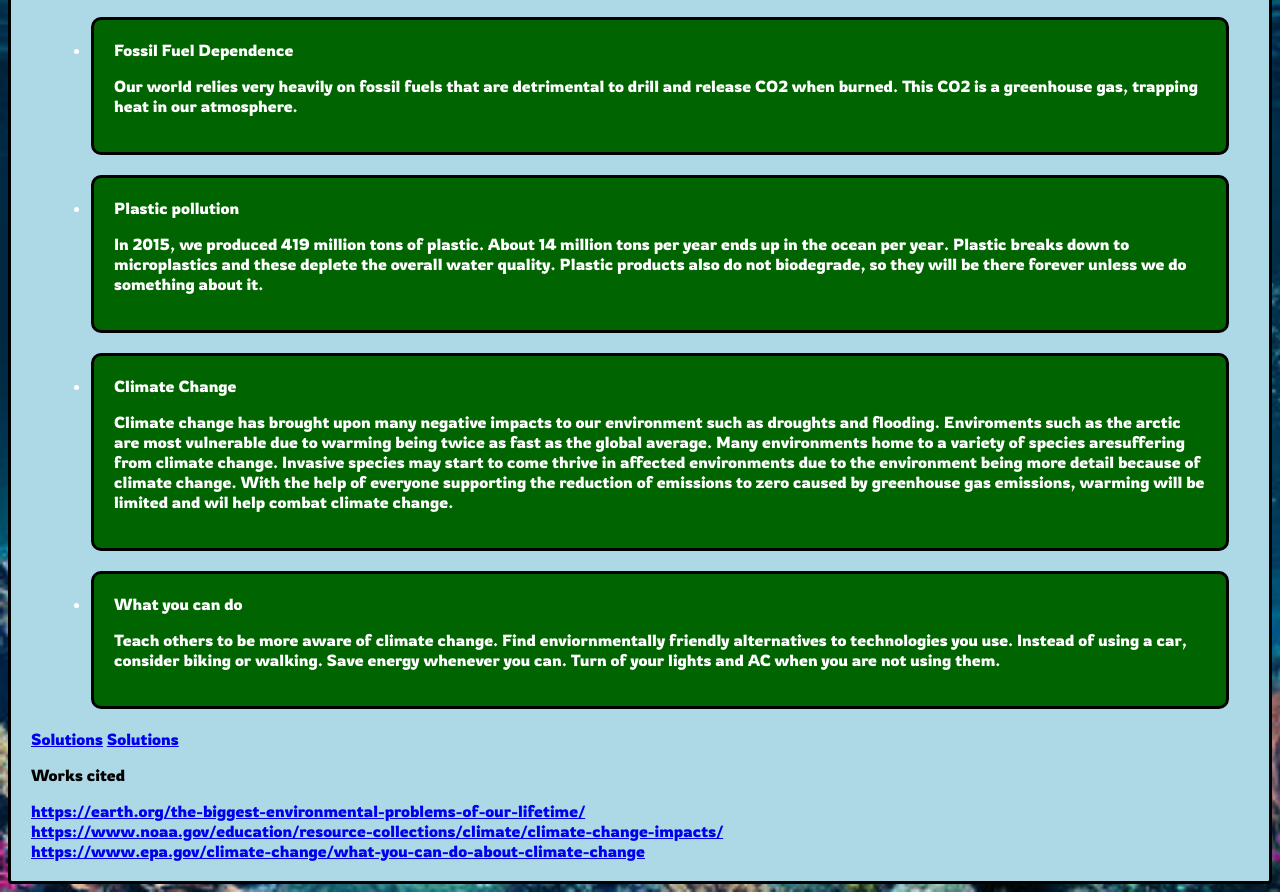
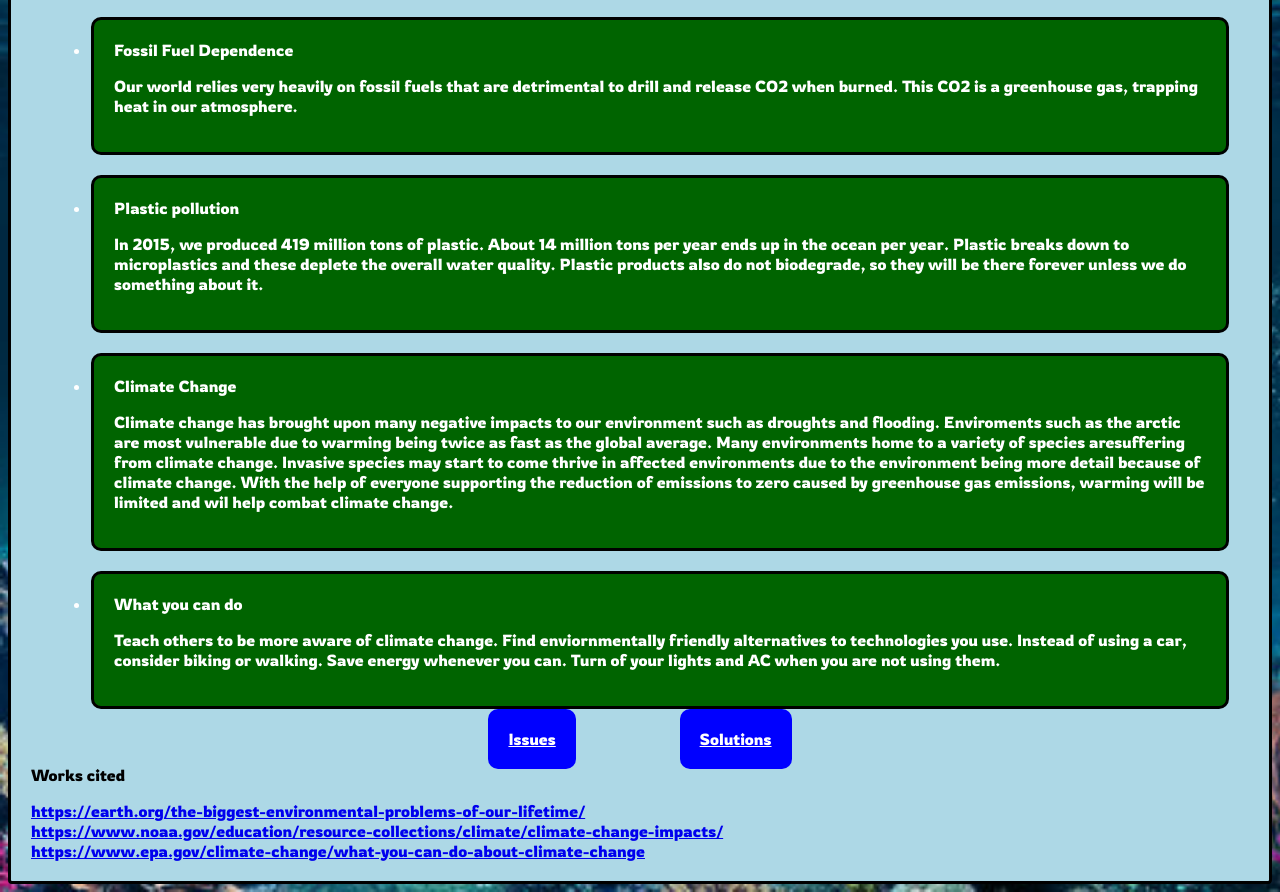
Before and after one commit to water3god/TSASoftDev, a plain HTML site: page index.html in a window 1280 px wide. Shown: the part 142-1034 px from the top of the page. Drawn offline with Linux system fonts and the light colour scheme.

Commit message:
fixed issues link

```diff
--- a/index.html
+++ b/index.html
@@ -45,9 +45,10 @@
             </li>
         </ul>
 
-        <a id="solutionsbutton" href="solutions.html">Solutions</a>
-        <a id="issuesbutton" href="issues.html">Solutions</a>
-
+        <div class="links">
+            <a id="issuesbutton" href="issues.html">Issues</a>
+            <a id="solutionsbutton" href="solutions.html">Solutions</a>
+        </div>
         <footer>
             <p>Works cited</p>
             <a
--- a/info.css
+++ b/info.css
@@ -49,3 +49,14 @@ button {
 #description {
     margin: 10px;
 }
+.links > a {
+    margin: 50px;
+    padding: 20px;
+    background-color: blue;
+    color: white;
+    border-radius: 10px;
+}
+.links {
+    align-items: center;
+    text-align: center;
+}
```
